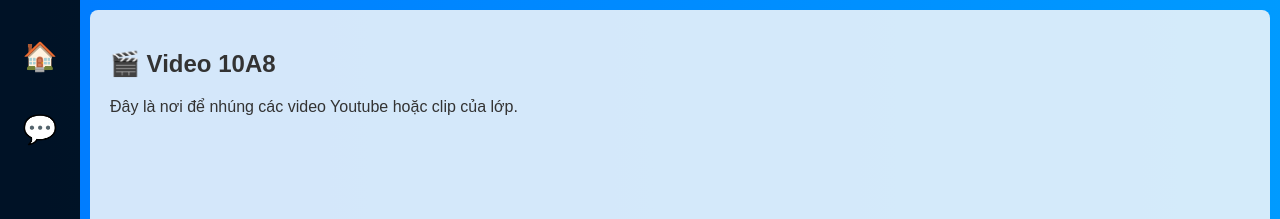
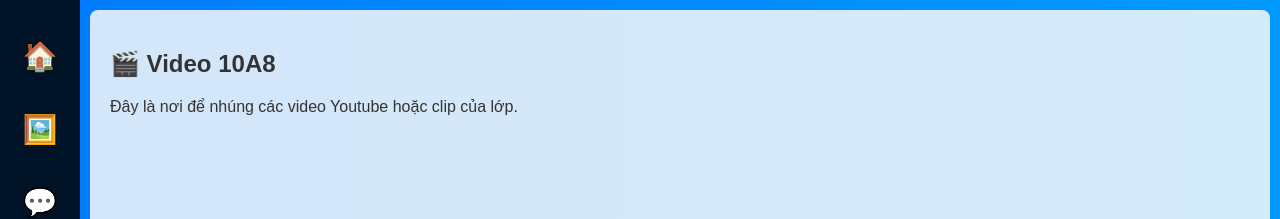
Before and after one commit to nguyenbao2210/10A8-Website, a plain HTML site: page video.html in a window 1280 px wide. Shown: the top 219 px of the page. Drawn offline with Linux system fonts and the light colour scheme.

Commit message:
Update video.html

```diff
--- a/video.html
+++ b/video.html
@@ -63,7 +63,7 @@
   <!-- Panel trái -->
   <div class="left-panel">
     <a href="index.html" title="Trang chủ">🏠</a>
-    <a href="gallery.html" title=
+    <a href="gallery.html" title="Gallery">🖼️</a>
     <a href="messages.html" title="Lời nhắn">💬</a>
   </div>
 
```
